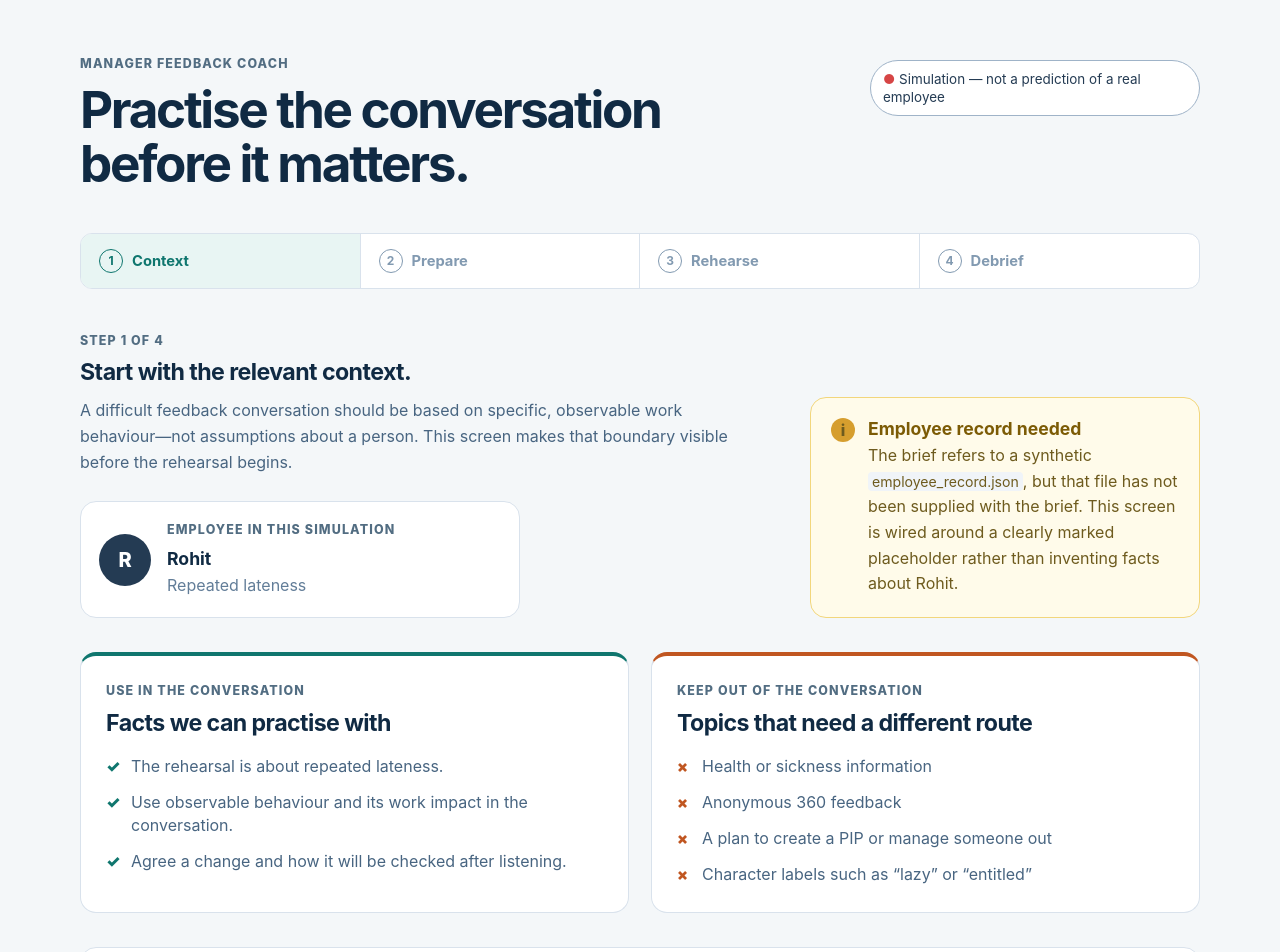
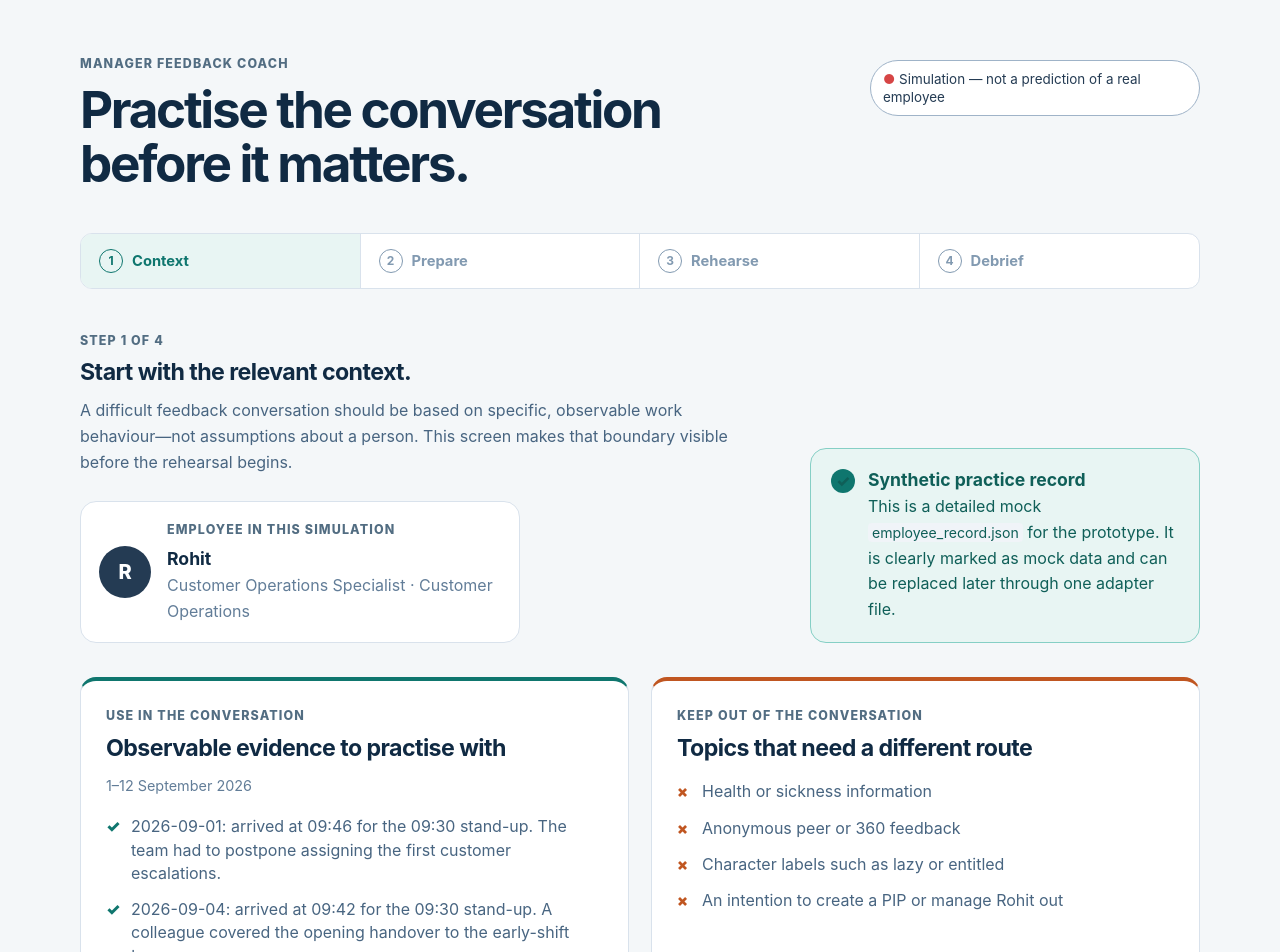
Before and after one commit to AYushgupta4387/manager-feedback-practice-bot, a React (Vite) app: page / in a window 1280 px wide. Shown: the top 952 px of the page. Built offline with nearby package versions, Linux system fonts and the light colour scheme.

Commit message:
feat: add replaceable mock employee record

```diff
--- a/src/App.jsx
+++ b/src/App.jsx
@@ -1,6 +1,6 @@
-import { employeeContext } from './data/employeeContext.js';
+import { employeeContext } from "./data/employeeRecord.js";
 
-const steps = ['Context', 'Prepare', 'Rehearse', 'Debrief'];
+const steps = ["Context", "Prepare", "Rehearse", "Debrief"];
 
 function App() {
   return (
@@ -11,13 +11,17 @@ function App() {
           <h1>Practise the conversation before it matters.</h1>
         </div>
         <p className="simulation-badge" role="note">
-          <span aria-hidden="true">●</span> Simulation — not a prediction of a real employee
+          <span aria-hidden="true">●</span> Simulation — not a prediction of a
+          real employee
         </p>
       </header>
 
       <nav aria-label="Practice stages" className="stage-nav">
         {steps.map((step, index) => (
-          <div className={`stage ${index === 0 ? 'stage--active' : ''}`} key={step}>
+          <div
+            className={`stage ${index === 0 ? "stage--active" : ""}`}
+            key={step}
+          >
             <span className="stage-number">{index + 1}</span>
             <span>{step}</span>
           </div>
@@ -29,29 +33,38 @@ function App() {
           <p className="eyebrow">Step 1 of 4</p>
           <h2 id="context-title">Start with the relevant context.</h2>
           <p>
-            A difficult feedback conversation should be based on specific, observable work
-            behaviour—not assumptions about a person. This screen makes that boundary visible
-            before the rehearsal begins.
+            A difficult feedback conversation should be based on specific,
+            observable work behaviour—not assumptions about a person. This
+            screen makes that boundary visible before the rehearsal begins.
           </p>
 
           <article className="employee-card">
-            <div className="avatar" aria-hidden="true">R</div>
+            <div className="avatar" aria-hidden="true">
+              R
+            </div>
             <div>
               <p className="card-label">Employee in this simulation</p>
               <h3>{employeeContext.name}</h3>
-              <p>{employeeContext.scenario}</p>
+              <p>
+                {employeeContext.role} · {employeeContext.team}
+              </p>
             </div>
           </article>
         </div>
 
-        <aside className="record-notice" aria-labelledby="record-title">
-          <p className="notice-icon" aria-hidden="true">i</p>
+        <aside
+          className="record-notice record-notice--mock"
+          aria-labelledby="record-title"
+        >
+          <p className="notice-icon" aria-hidden="true">
+            ✓
+          </p>
           <div>
-            <h3 id="record-title">Employee record needed</h3>
+            <h3 id="record-title">Synthetic practice record</h3>
             <p>
-              The brief refers to a synthetic <code>employee_record.json</code>, but that file
-              has not been supplied with the brief. This screen is wired around a clearly marked
-              placeholder rather than inventing facts about Rohit.
+              This is a detailed mock <code>employee_record.json</code> for the
+              prototype. It is clearly marked as mock data and can be replaced
+              later through one adapter file.
             </p>
           </div>
         </aside>
@@ -60,9 +73,12 @@ function App() {
       <section className="decision-grid" aria-label="Conversation boundaries">
         <article className="decision-card decision-card--use">
           <p className="card-kicker">Use in the conversation</p>
-          <h2>Facts we can practise with</h2>
+          <h2>Observable evidence to practise with</h2>
+          <p className="evidence-period">{employeeContext.referencePeriod}</p>
           <ul>
-            {employeeContext.availableFacts.map((fact) => <li key={fact}>{fact}</li>)}
+            {employeeContext.availableFacts.map((fact) => (
+              <li key={fact.id}>{fact.text}</li>
+            ))}
           </ul>
         </article>
 
@@ -70,7 +86,9 @@ function App() {
           <p className="card-kicker">Keep out of the conversation</p>
           <h2>Topics that need a different route</h2>
           <ul>
-            {employeeContext.excludedTopics.map((topic) => <li key={topic}>{topic}</li>)}
+            {employeeContext.excludedTopics.map((topic) => (
+              <li key={topic}>{topic}</li>
+            ))}
           </ul>
         </article>
       </section>
@@ -78,17 +96,20 @@ function App() {
       <section className="next-step" aria-labelledby="next-step-title">
         <div>
           <p className="eyebrow">Next learning slice</p>
-          <h2 id="next-step-title">Build the transcript state before adding voice.</h2>
+          <h2 id="next-step-title">
+            Build the transcript state before adding voice.
+          </h2>
           <p>
-            We will next add a visible conversation transcript with sample turns. Voice and AI
-            come after the core conversation flow is easy to see and test.
+            We will next add a visible conversation transcript with sample
+            turns. Voice and AI come after the core conversation flow is easy to
+            see and test.
           </p>
         </div>
-        <button type="button" disabled aria-describedby="record-required">
+        <button type="button" disabled aria-describedby="prepare-next">
           Continue to Prepare
         </button>
-        <p id="record-required" className="visually-hidden">
-          Continuing is disabled until an employee record is supplied.
+        <p id="prepare-next" className="visually-hidden">
+          Continuing is disabled because Prepare mode is the next learning slice.
         </p>
       </section>
     </main>
--- a/src/data/employeeContext.js
+++ /dev/null
@@ -1,19 +0,0 @@
-// This is deliberately not an invented employee record. The brief references a
-// separate employee_record.json file, but that file has not been supplied yet.
-// Keeping the missing data explicit is safer than presenting assumptions as facts.
-export const employeeContext = {
-  name: 'Rohit',
-  scenario: 'Repeated lateness',
-  recordStatus: 'awaiting-source-data',
-  availableFacts: [
-    'The rehearsal is about repeated lateness.',
-    'Use observable behaviour and its work impact in the conversation.',
-    'Agree a change and how it will be checked after listening.',
-  ],
-  excludedTopics: [
-    'Health or sickness information',
-    'Anonymous 360 feedback',
-    'A plan to create a PIP or manage someone out',
-    'Character labels such as “lazy” or “entitled”',
-  ],
-};
--- /dev/null
+++ b/src/data/employeeRecord.js
@@ -0,0 +1,19 @@
+import record from "./employee_record.json";
+
+// This adapter is the only place that the UI learns the record's shape.
+// If the supplied record later has different field names, translate it here.
+export const employeeRecord = record;
+
+export const employeeContext = {
+  name: record.employee.displayName,
+  role: record.employee.role,
+  team: record.employee.team,
+  scenario: record.scenario.title,
+  recordStatus: record.recordStatus,
+  referencePeriod: record.scenario.referencePeriod,
+  availableFacts: record.observableEvents.map((event) => ({
+    id: event.id,
+    text: `${event.date}: arrived at ${event.arrivalTime} for the ${event.expectedTime} stand-up. ${event.workImpact}`,
+  })),
+  excludedTopics: record.conversationBoundaries.excludeFromConversation,
+};
--- /dev/null
+++ b/src/data/employee_record.json
@@ -0,0 +1,95 @@
+{
+  "schemaVersion": 1,
+  "recordStatus": "mock",
+  "recordPurpose": "Synthetic practice data for the repeated-lateness rehearsal. Replace this file with the supplied synthetic employee record when it becomes available.",
+  "employee": {
+    "displayName": "Rohit",
+    "role": "Customer Operations Specialist",
+    "team": "Customer Operations",
+    "managerRelationship": "Direct report"
+  },
+  "scenario": {
+    "id": "repeated-lateness",
+    "title": "Repeated lateness",
+    "conversationGoal": "Address the repeated lateness clearly, understand what is getting in the way, and agree a dependable change and follow-up.",
+    "referencePeriod": "1–12 September 2026",
+    "meetingContext": "A private 1:1 meeting after the morning stand-up"
+  },
+  "observableEvents": [
+    {
+      "id": "late-2026-09-01",
+      "date": "2026-09-01",
+      "expectedTime": "09:30",
+      "arrivalTime": "09:46",
+      "observableBehaviour": "Joined the daily stand-up after it had started.",
+      "workImpact": "The team had to postpone assigning the first customer escalations."
+    },
+    {
+      "id": "late-2026-09-04",
+      "date": "2026-09-04",
+      "expectedTime": "09:30",
+      "arrivalTime": "09:42",
+      "observableBehaviour": "Joined the daily stand-up after it had started.",
+      "workImpact": "A colleague covered the opening handover to the early-shift team."
+    },
+    {
+      "id": "late-2026-09-08",
+      "date": "2026-09-08",
+      "expectedTime": "09:30",
+      "arrivalTime": "09:53",
+      "observableBehaviour": "Joined the daily stand-up after it had started.",
+      "workImpact": "The client-priority queue was reviewed without Rohit's update."
+    },
+    {
+      "id": "late-2026-09-11",
+      "date": "2026-09-11",
+      "expectedTime": "09:30",
+      "arrivalTime": "09:39",
+      "observableBehaviour": "Joined the daily stand-up after it had started.",
+      "workImpact": "The team lead had to repeat the rota changes after the meeting."
+    }
+  ],
+  "previousExpectation": {
+    "date": "2026-08-25",
+    "agreedExpectation": "Be ready for the 09:30 stand-up, or notify the team channel before it starts when a delay is unavoidable.",
+    "evidence": "Manager's prior 1:1 note"
+  },
+  "simulationGuidance": {
+    "persona": "Rohit is capable and cares about the team, but feels embarrassed and initially defensive about the pattern.",
+    "likelyPushbacks": [
+      "The train service has been unreliable lately.",
+      "I have stayed later to make up the time.",
+      "Other people are late sometimes too.",
+      "I do not think four occasions is a major issue."
+    ],
+    "roleplayRules": [
+      "Do not agree immediately after a well-structured opening.",
+      "Respond only to information the manager has actually raised.",
+      "Reveal one concern at a time rather than giving a long speech.",
+      "Become more constructive when the manager is specific, listens, and agrees a practical next step.",
+      "Do not invent HR history, medical information, or new performance incidents."
+    ]
+  },
+  "conversationBoundaries": {
+    "allowedEvidence": [
+      "The dated late arrivals in observableEvents",
+      "The direct work impacts attached to those events",
+      "The prior agreed expectation"
+    ],
+    "excludeFromConversation": [
+      "Health or sickness information",
+      "Anonymous peer or 360 feedback",
+      "Character labels such as lazy or entitled",
+      "An intention to create a PIP or manage Rohit out"
+    ],
+    "escalateInsteadOfCoaching": [
+      "A manager asks to make health information a performance issue",
+      "A manager asks for help to build a case to remove the employee",
+      "The conversation reveals a safeguarding, discrimination, or serious conduct concern"
+    ]
+  },
+  "replacementNotes": {
+    "howToReplace": "Replace this file's contents with the supplied synthetic record. Preserve this high-level shape where possible; if the source shape differs, update only employeeRecord.js.",
+    "neverAdd": "Do not add real employee data, private health details, passwords, API keys, or material copied from a real employer."
+  }
+}
--- a/src/styles.css
+++ b/src/styles.css
@@ -1,15 +1,30 @@
 :root {
   color: #102a43;
   background: #f4f7f9;
-  font-family: Inter, ui-sans-serif, system-ui, -apple-system, BlinkMacSystemFont, "Segoe UI", sans-serif;
+  font-family:
+    Inter,
+    ui-sans-serif,
+    system-ui,
+    -apple-system,
+    BlinkMacSystemFont,
+    "Segoe UI",
+    sans-serif;
   font-synthesis: none;
 }
 
-* { box-sizing: border-box; }
+* {
+  box-sizing: border-box;
+}
 
-body { margin: 0; min-width: 320px; }
+body {
+  margin: 0;
+  min-width: 320px;
+}
 
-button, code { font: inherit; }
+button,
+code {
+  font: inherit;
+}
 
 .app-shell {
   width: min(1120px, calc(100% - 40px));
@@ -17,15 +32,21 @@ button, code { font: inherit; }
   padding: 54px 0 72px;
 }
 
-.app-header, .context-layout, .next-step {
+.app-header,
+.context-layout,
+.next-step {
   display: flex;
   justify-content: space-between;
   gap: 32px;
 }
 
-.app-header { align-items: flex-start; }
+.app-header {
+  align-items: flex-start;
+}
 
-.eyebrow, .card-kicker, .card-label {
+.eyebrow,
+.card-kicker,
+.card-label {
   margin: 0 0 8px;
   color: #526d82;
   font-size: 0.78rem;
@@ -34,12 +55,33 @@ button, code { font: inherit; }
   text-transform: uppercase;
 }
 
-h1, h2, h3, p { margin-top: 0; }
+h1,
+h2,
+h3,
+p {
+  margin-top: 0;
+}
 
-h1 { max-width: 680px; margin-bottom: 0; font-size: clamp(2rem, 4vw, 3.4rem); line-height: 1.06; letter-spacing: -0.045em; }
-h2 { margin-bottom: 12px; font-size: 1.45rem; letter-spacing: -0.025em; }
-h3 { margin-bottom: 4px; font-size: 1.1rem; }
-p { color: #486581; line-height: 1.6; }
+h1 {
+  max-width: 680px;
+  margin-bottom: 0;
+  font-size: clamp(2rem, 4vw, 3.4rem);
+  line-height: 1.06;
+  letter-spacing: -0.045em;
+}
+h2 {
+  margin-bottom: 12px;
+  font-size: 1.45rem;
+  letter-spacing: -0.025em;
+}
+h3 {
+  margin-bottom: 4px;
+  font-size: 1.1rem;
+}
+p {
+  color: #486581;
+  line-height: 1.6;
+}
 
 .simulation-badge {
   max-width: 330px;
@@ -53,7 +95,9 @@ p { color: #486581; line-height: 1.6; }
   line-height: 1.35;
 }
 
-.simulation-badge span { color: #d64545; }
+.simulation-badge span {
+  color: #d64545;
+}
 
 .stage-nav {
   display: grid;
@@ -75,55 +119,227 @@ p { color: #486581; line-height: 1.6; }
   font-size: 0.92rem;
   font-weight: 700;
 }
-.stage:last-child { border-right: 0; }
-.stage--active { background: #e8f5f3; color: #0f766e; }
-.stage-number { display: grid; width: 24px; height: 24px; place-items: center; border: 1px solid currentColor; border-radius: 50%; font-size: 0.75rem; }
+.stage:last-child {
+  border-right: 0;
+}
+.stage--active {
+  background: #e8f5f3;
+  color: #0f766e;
+}
+.stage-number {
+  display: grid;
+  width: 24px;
+  height: 24px;
+  place-items: center;
+  border: 1px solid currentColor;
+  border-radius: 50%;
+  font-size: 0.75rem;
+}
 
-.context-layout { align-items: stretch; }
-.context-intro { flex: 1.35; }
-.context-intro > p { max-width: 650px; }
+.context-layout {
+  align-items: stretch;
+}
+.context-intro {
+  flex: 1.35;
+}
+.context-intro > p {
+  max-width: 650px;
+}
 
-.employee-card, .record-notice, .decision-card, .next-step {
+.employee-card,
+.record-notice,
+.decision-card,
+.next-step {
   border: 1px solid #d9e2ec;
   border-radius: 16px;
   background: #fff;
 }
 
-.employee-card { display: flex; align-items: center; gap: 16px; max-width: 440px; margin-top: 26px; padding: 18px; }
-.employee-card p:last-child { margin-bottom: 0; color: #627d98; }
-.avatar { display: grid; width: 52px; height: 52px; flex: 0 0 52px; place-items: center; border-radius: 50%; background: #243b53; color: white; font-size: 1.25rem; font-weight: 800; }
+.employee-card {
+  display: flex;
+  align-items: center;
+  gap: 16px;
+  max-width: 440px;
+  margin-top: 26px;
+  padding: 18px;
+}
+.employee-card p:last-child {
+  margin-bottom: 0;
+  color: #627d98;
+}
+.avatar {
+  display: grid;
+  width: 52px;
+  height: 52px;
+  flex: 0 0 52px;
+  place-items: center;
+  border-radius: 50%;
+  background: #243b53;
+  color: white;
+  font-size: 1.25rem;
+  font-weight: 800;
+}
 
-.record-notice { width: min(390px, 100%); display: flex; gap: 13px; align-self: flex-end; padding: 20px; background: #fffbea; border-color: #f2d67c; }
-.record-notice h3 { color: #7c5b05; }
-.record-notice p { margin-bottom: 0; color: #6e5b1e; }
-.notice-icon { display: grid; flex: 0 0 24px; width: 24px; height: 24px; place-items: center; border-radius: 50%; background: #d69e2e; color: white; font-weight: 800; line-height: 1; }
-code { padding: 1px 4px; border-radius: 4px; background: #f0f4f8; font-size: 0.88em; }
+.record-notice {
+  width: min(390px, 100%);
+  display: flex;
+  gap: 13px;
+  align-self: flex-end;
+  padding: 20px;
+  background: #fffbea;
+  border-color: #f2d67c;
+}
+.record-notice h3 {
+  color: #7c5b05;
+}
+.record-notice p {
+  margin-bottom: 0;
+  color: #6e5b1e;
+}
+.notice-icon {
+  display: grid;
+  flex: 0 0 24px;
+  width: 24px;
+  height: 24px;
+  place-items: center;
+  border-radius: 50%;
+  background: #d69e2e;
+  color: white;
+  font-weight: 800;
+  line-height: 1;
+}
+.record-notice--mock {
+  background: #e8f5f3;
+  border-color: #85cfc5;
+}
+.record-notice--mock h3,
+.record-notice--mock p {
+  color: #0f5f58;
+}
+.record-notice--mock .notice-icon {
+  background: #0f766e;
+}
+code {
+  padding: 1px 4px;
+  border-radius: 4px;
+  background: #f0f4f8;
+  font-size: 0.88em;
+}
 
-.decision-grid { display: grid; grid-template-columns: repeat(2, 1fr); gap: 22px; margin: 34px 0; }
-.decision-card { padding: 25px; }
-.decision-card--use { border-top: 4px solid #0f766e; }
-.decision-card--avoid { border-top: 4px solid #c05621; }
-.decision-card ul { display: grid; gap: 13px; margin: 18px 0 0; padding: 0; list-style: none; }
-.decision-card li { position: relative; padding-left: 25px; color: #486581; line-height: 1.45; }
-.decision-card--use li::before, .decision-card--avoid li::before { position: absolute; left: 0; font-weight: 900; }
-.decision-card--use li::before { content: "✓"; color: #0f766e; }
-.decision-card--avoid li::before { content: "×"; color: #c05621; }
+.decision-grid {
+  display: grid;
+  grid-template-columns: repeat(2, 1fr);
+  gap: 22px;
+  margin: 34px 0;
+}
+.decision-card {
+  padding: 25px;
+}
+.decision-card--use {
+  border-top: 4px solid #0f766e;
+}
+.decision-card--avoid {
+  border-top: 4px solid #c05621;
+}
+.decision-card ul {
+  display: grid;
+  gap: 13px;
+  margin: 18px 0 0;
+  padding: 0;
+  list-style: none;
+}
+.decision-card li {
+  position: relative;
+  padding-left: 25px;
+  color: #486581;
+  line-height: 1.45;
+}
+.evidence-period {
+  margin-bottom: 0;
+  color: #627d98;
+  font-size: 0.9rem;
+}
+.decision-card--use li::before,
+.decision-card--avoid li::before {
+  position: absolute;
+  left: 0;
+  font-weight: 900;
+}
+.decision-card--use li::before {
+  content: "✓";
+  color: #0f766e;
+}
+.decision-card--avoid li::before {
+  content: "×";
+  color: #c05621;
+}
 
-.next-step { align-items: center; padding: 26px; }
-.next-step h2 { margin-bottom: 6px; }
-.next-step p:last-child { margin-bottom: 0; max-width: 700px; }
-button { border: 0; border-radius: 8px; padding: 13px 16px; background: #0f766e; color: white; font-weight: 760; white-space: nowrap; }
-button:disabled { background: #bcccdc; color: #526d82; cursor: not-allowed; }
+.next-step {
+  align-items: center;
+  padding: 26px;
+}
+.next-step h2 {
+  margin-bottom: 6px;
+}
+.next-step p:last-child {
+  margin-bottom: 0;
+  max-width: 700px;
+}
+button {
+  border: 0;
+  border-radius: 8px;
+  padding: 13px 16px;
+  background: #0f766e;
+  color: white;
+  font-weight: 760;
+  white-space: nowrap;
+}
+button:disabled {
+  background: #bcccdc;
+  color: #526d82;
+  cursor: not-allowed;
+}
 
-.visually-hidden { position: absolute; width: 1px; height: 1px; padding: 0; margin: -1px; overflow: hidden; clip: rect(0, 0, 0, 0); white-space: nowrap; border: 0; }
+.visually-hidden {
+  position: absolute;
+  width: 1px;
+  height: 1px;
+  padding: 0;
+  margin: -1px;
+  overflow: hidden;
+  clip: rect(0, 0, 0, 0);
+  white-space: nowrap;
+  border: 0;
+}
 
 @media (max-width: 720px) {
-  .app-shell { width: min(100% - 28px, 1120px); padding-top: 28px; }
-  .app-header, .context-layout, .next-step { flex-direction: column; }
-  .simulation-badge, .record-notice { max-width: none; width: 100%; }
-  .stage-nav { grid-template-columns: repeat(2, 1fr); }
-  .stage:nth-child(2) { border-right: 0; }
-  .stage:nth-child(-n+2) { border-bottom: 1px solid #d9e2ec; }
-  .decision-grid { grid-template-columns: 1fr; }
-  .next-step button { width: 100%; }
+  .app-shell {
+    width: min(100% - 28px, 1120px);
+    padding-top: 28px;
+  }
+  .app-header,
+  .context-layout,
+  .next-step {
+    flex-direction: column;
+  }
+  .simulation-badge,
+  .record-notice {
+    max-width: none;
+    width: 100%;
+  }
+  .stage-nav {
+    grid-template-columns: repeat(2, 1fr);
+  }
+  .stage:nth-child(2) {
+    border-right: 0;
+  }
+  .stage:nth-child(-n + 2) {
+    border-bottom: 1px solid #d9e2ec;
+  }
+  .decision-grid {
+    grid-template-columns: 1fr;
+  }
+  .next-step button {
+    width: 100%;
+  }
 }
```
Also changed, not shown: src/main.jsx (+5 -5 lines).
